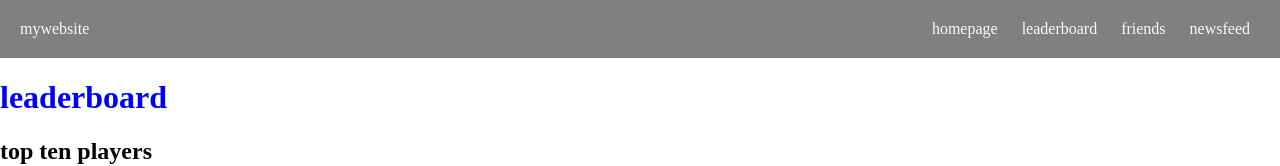
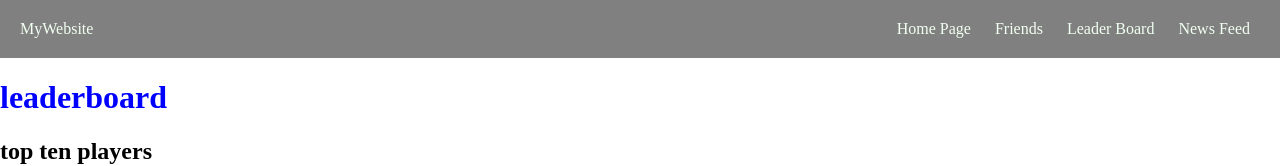
Before and after one commit to MoeAydiid/website, a plain HTML site: page leaderboard.html in a window 1280 px wide. Shown: the top 166 px of the page. Drawn offline with Linux system fonts and the light colour scheme.

Commit message:
Update leaderboard.html

```diff
--- a/leaderboard.html
+++ b/leaderboard.html
@@ -7,13 +7,15 @@
     <link rel="stylesheet" href="styles.css">
   </head>
   <body>
-    <nav>
-      <div class="logo">mywebsite</div>
+     <nav>
+
+      <div class="logo">MyWebsite</div>
+
       <ul>
-        <li><a href="index.html">homepage </a> </li>
-        <li><a href="leaderboard.html">leaderboard</a></li>
-        <li><a href="friends.html">friends</a></li>
-        <li><a href="newsfeed.html">newsfeed</a></li>
+        <li><a href="index.html">Home Page</a></li>
+        <li><a href="friends.html">Friends</a></li>
+        <li><a href="leaderboard.html">Leader Board</a></li>
+        <li><a href="newsfeed.html">News Feed</a></li>
       </ul>
     </nav>
     <main>
```
